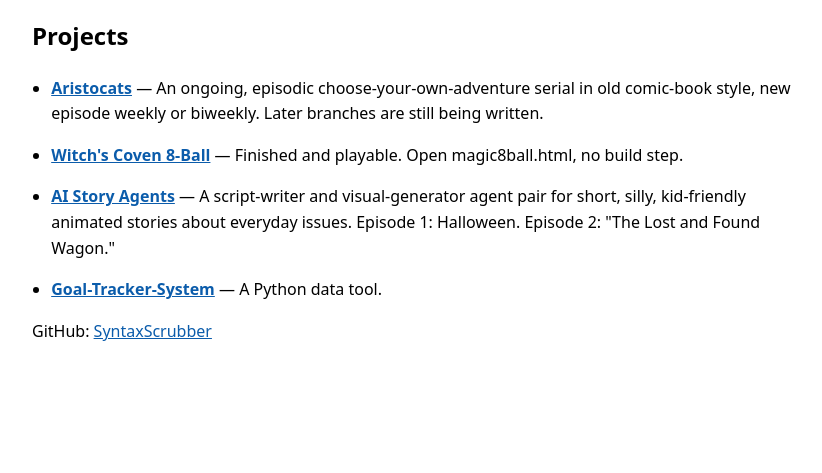
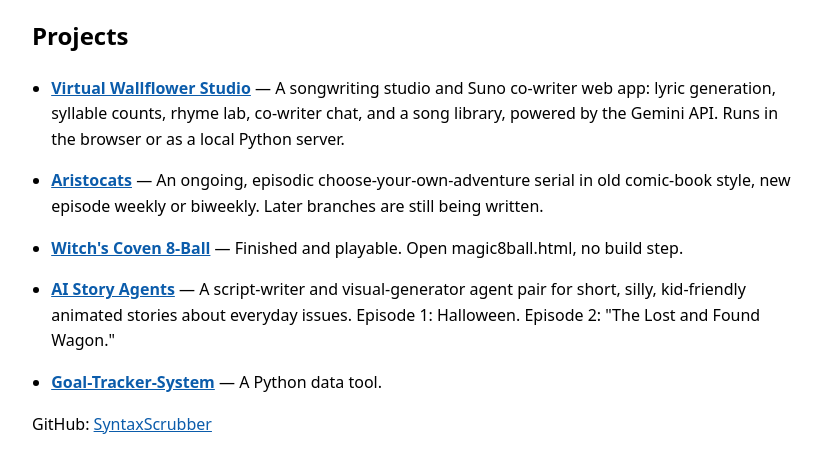
Before and after one commit to SyntaxScrubber/my-portfolio, a plain HTML site: page index.html in a window 1280 px wide. Shown: the part 141-614 px from the top of the page, without its empty margins (228-1050 px from the left). Drawn offline with Linux system fonts and the light colour scheme.

Commit message:
Add Virtual Wallflower Studio project

```diff
--- a/index.html
+++ b/index.html
@@ -19,6 +19,7 @@ a { color: #0b5cab; }
 
 <h2>Projects</h2>
 <ul>
+<li><strong><a href="https://github.com/SyntaxScrubber/virtual-wallflower-studio">Virtual Wallflower Studio</a></strong> — A songwriting studio and Suno co-writer web app: lyric generation, syllable counts, rhyme lab, co-writer chat, and a song library, powered by the Gemini API. Runs in the browser or as a local Python server.</li>
 <li><strong><a href="https://github.com/SyntaxScrubber/Aristocats">Aristocats</a></strong> — An ongoing, episodic choose-your-own-adventure serial in old comic-book style, new episode weekly or biweekly. Later branches are still being written.</li>
 <li><strong><a href="https://github.com/SyntaxScrubber/witchy-8-ball">Witch's Coven 8-Ball</a></strong> — Finished and playable. Open magic8ball.html, no build step.</li>
 <li><strong><a href="https://github.com/SyntaxScrubber/ai-story-agents">AI Story Agents</a></strong> — A script-writer and visual-generator agent pair for short, silly, kid-friendly animated stories about everyday issues. Episode 1: Halloween. Episode 2: "The Lost and Found Wagon."</li>
```
